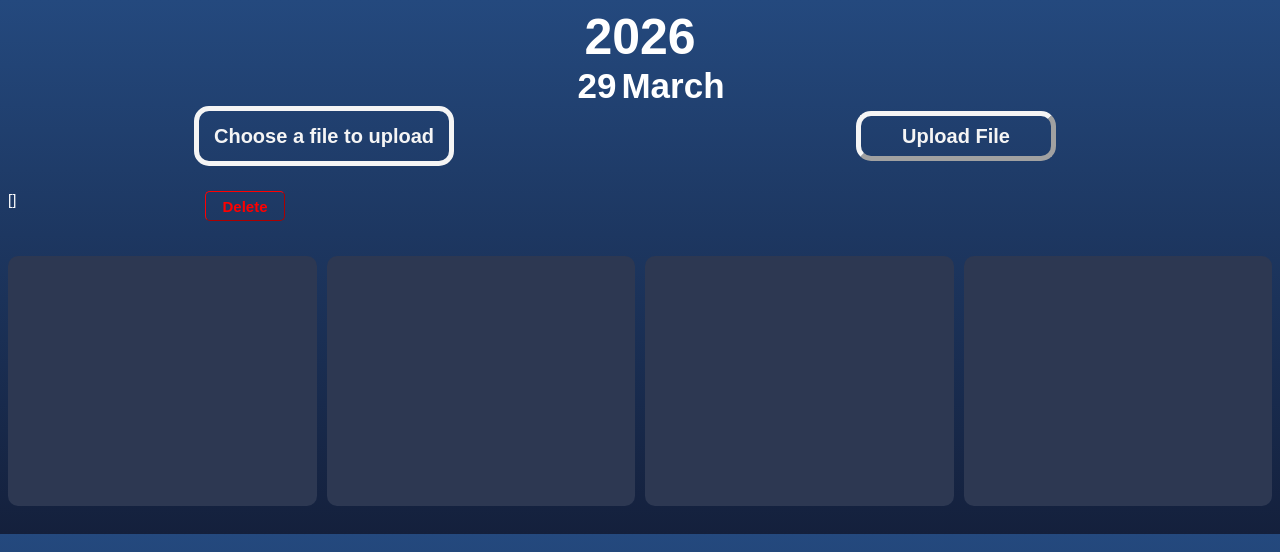
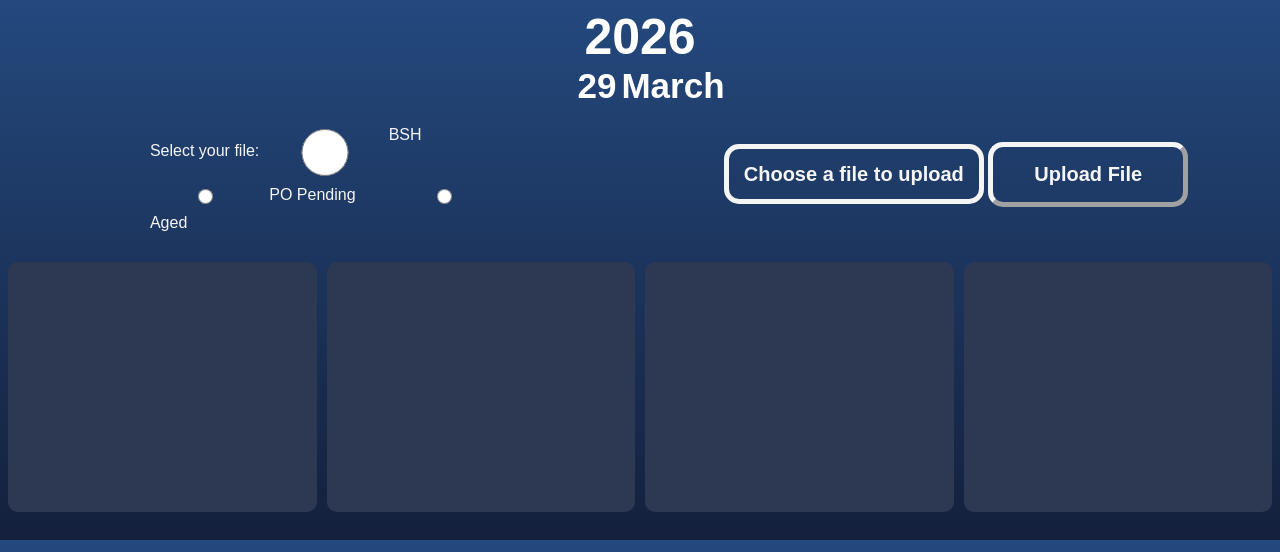
Before and after one commit to VyanPersad/Dashboard, a Flask app: page /uploadFile in a window 1280 px wide. Shown: the top 552 px of the page. Run offline with Flask 3, Linux system fonts and the light colour scheme.

Commit message:
Added more buttons

```diff
--- a/routes.py
+++ b/routes.py
@@ -79,12 +79,12 @@ def my_routes(app):
     @app.route('/uploadFile', methods=['GET', 'POST'])
     def uploadFile():
         year, day, month = date_File()
-        file_List = upload_File()
-        return render_template('uploadFile.html', year=year, day=day, month=month, fileList=file_List)
+        bsh_List, pop_List, aged_List = upload_File()
+        return render_template('uploadFile.html', year=year, day=day, month=month, bsh_List=bsh_List, pop_List=pop_List, aged_List=aged_List)
 
-    @app.route('/deleteFile/<file_Name>', methods=['POST'])
-    def deleteFile(file_Name):
-        delete_File(file_Name)
+    @app.route('/deleteFile/<folder>/<file_Name>', methods=['POST','GET'])
+    def deleteFile(folder,file_Name):
+        delete_File(folder, file_Name)
         return redirect(url_for('uploadFile'))
 
     @app.route('/viewEntries', methods=['GET', 'POST'])
--- a/static/css/button.css
+++ b/static/css/button.css
@@ -9,8 +9,26 @@
         border-radius: 15px;
         border-color: whitesmoke;
         border-width: 5px;
+        height: 65px;
+        width: 200px;
+    }
+    .custom-file-upload {
+        display: inline-block;
+        line-height: 50px;
+        text-align: center;
         height: 50px;
-        width: 200px;
+        width: 250px;
+        font-size: 20px;
+        font-weight: bold;
+        background-color: transparent;
+        color: whitesmoke;
+        text-align: center;
+        text-justify: auto;
+        margin-bottom: 10px;
+        border-radius: 15px;
+        border-style: solid;
+        border-color: whitesmoke;
+        border-width: 5px;
     }
     .Button:hover{
         background-color: whitesmoke;
@@ -29,6 +47,15 @@
         text-align: center;
     }
 
+    .check_box{
+        margin-top: 20px;
+        margin-bottom: 20px;
+        color: whitesmoke;
+        display: grid;
+        grid-template-columns: repeat(3, 1fr);
+        gap: 10px;
+    }
+
     #delButton{
         font-size: 15px;
         font-weight: bold;
--- a/static/css/upload.css
+++ b/static/css/upload.css
@@ -36,6 +36,14 @@ form{
         height: fit-content;
         display: grid;
         grid-template-columns: 10% 35% 10% 10% 10% 10%;
+    }
+    .row_B{
+        margin-top: 5px;
+        margin-bottom: 5px;
+        margin-left: 15px;
+        height: fit-content;
+        display: grid;
+        grid-template-columns: 45% 45%;
     }
     .col{
         font-size: 15px;
@@ -83,22 +91,3 @@ form{
         height: 50px;
         width: 200px;
     }
-
-.custom-file-upload {
-    display: inline-block;
-    line-height: 50px;
-    text-align: center;
-    height: 50px;
-    width: 250px;
-    font-size: 20px;
-    font-weight: bold;
-    background-color: transparent;
-    color: whitesmoke;
-    text-align: center;
-    text-justify: auto;
-    margin-bottom: 10px;
-    border-radius: 15px;
-    border-style: solid;
-    border-color: whitesmoke;
-    border-width: 5px;
-}
--- a/templates/uploadFile.html
+++ b/templates/uploadFile.html
@@ -11,33 +11,65 @@
             </div>
         </div>
         <form action="/uploadFile" method="POST" enctype="multipart/form-data">
+            <div class="check_box">
+                <p>Select your file:</p>
+                <input type="radio" name="file_type" value="bsh" id="b"> <label for="b">BSH</label>
+                <input type="radio" name="file_type" value="pop" id="pp"> <label for="pp">PO Pending</label>
+                <input type="radio" name="file_type" value="aged" id="ag"> <label for="ag">Aged</label>
+            </div>
+            <div>
                 <input type="file" name="file" id ="Input" class="hidden-input">
                 <label for = "Input" id="Input" class="custom-file-upload">Choose a file to upload</label>
                 <button type="submit" class="Button" value="Upload" id="Button">Upload File</button>
+            </div>
         </form>
+        <div class="parent">
+            <div class="card">
                 <div class="result">
-            {% for file in fileList %}
-                <div class="row">
+                    {% for file in bsh_List %}
+                        <div class="row_B">
                             <div class="col">{{file}}</div>
-                    <form action="{{ url_for('deleteFile', file_Name=file) }}" method="POST">
+                            <form action="{{ url_for('deleteFile', folder='BSH', file_Name=file) }}" method="POST">
                                 <button type="submit" class="Button" id="delButton" onclick="return confirm('Delete this file permanently?')">Delete
                                 </button>
                             </form>
                         </div>
                     {% endfor %}
                 </div>
-
-        <div class="parent">
-            <div class="card"></div>
-            <div class="card"></div>
-            <div class="card"></div>
+            </div>
+            <div class="card">
+                <div class="result">
+                    {% for file in pop_List %}
+                        <div class="row_B">
+                            <div class="col">{{file}}</div>
+                            <form action="{{ url_for('deleteFile', folder='PO_Pending', file_Name=file) }}" method="POST">
+                                <button type="submit" class="Button" id="delButton" onclick="return confirm('Delete this file permanently?')">Delete
+                                </button>
+                            </form>
+                        </div>
+                    {% endfor %}
+                </div>
+            </div>
+            <div class="card">
+                <div class="result">
+                    {% for file in aged_List %}
+                        <div class="row_B">
+                            <div class="col">{{file}}</div>
+                            <form action="{{ url_for('deleteFile', folder='Aged', file_Name=file) }}" method="POST">
+                                <button type="submit" class="Button" id="delButton" onclick="return confirm('Delete this file permanently?')">Delete
+                                </button>
+                            </form>
+                        </div>
+                    {% endfor %}
+                </div>
+            </div>
             <div class="card"></div>
         </div>
     </body>
 </html>
 
 <!--
-This school also requires a bit of explanation specifically the path where we are using the HTML and the form action to set up A delete button for the delete route that was previously featured. In this instance form action calls for the URL of the delete file route this is basically the function that is applied on the delete file route located in the roads dot PY folder.
+This code also requires a bit of explanation specifically the path where we are using the HTML and the form action to set up A delete button for the delete route that was previously featured. In this instance form action calls for the URL of the delete file route this is basically the function that is applied on the delete file route located in the roads dot PY folder.
 
 The file name here specified refers to the path that has to be passed to the delete file function in the upload.py file. However the file variable refers to the file that is passed from the list specifically the file list So basically every file in the file list is referred to as file and when the specific delete button is clicked it passes the File name another 2 the delete _ function to be via the Os.removed function in Python.
 
--- a/upload.py
+++ b/upload.py
@@ -1,25 +1,44 @@
 from flask import request
+import os
 
-import os
+from matplotlib import category
+
+def select_file(uploadedFile, file_type):
+    if file_type == "bsh":
+        return os.path.join('uploads/BSH/', uploadedFile.filename)
+    elif file_type == "pop":
+        return os.path.join('uploads/PO_Pending/', uploadedFile.filename)
+    elif file_type == "aged":
+        return os.path.join('uploads/Aged/', uploadedFile.filename)
+
 def upload_File():
     filename = None
     if request.method == 'POST':
-        uploadedFile = request.files['file']
+        file_type = request.form.get("file_type")
+        uploadedFile = request.files.get("file")
         if uploadedFile:
-            file_path = os.path.join('uploads', uploadedFile.filename)
+            file_path = select_file(uploadedFile, file_type)
             uploadedFile.save(file_path)
-            filename = uploadedFile.filename
+            bsh_List = os.listdir('uploads/BSH')
+            pop_List = os.listdir('uploads/PO_Pending')
+            aged_List = os.listdir('uploads/Aged')
+    if os.path.exists('uploads'):
+        bsh_List = os.listdir('uploads/BSH')
+        pop_List = os.listdir('uploads/PO_Pending')
+        aged_List = os.listdir('uploads/Aged')
+    else:
+        bsh_List = []
+        pop_List = []
+        aged_List = []
+    return bsh_List, pop_List, aged_List
 
-            file_List = os.listdir('uploads')
-    if os.path.exists('uploads'):
-        file_List = os.listdir('uploads')
-    else:
-        file_List = []
-    return [file_List]
-
-def delete_File(file_Name):
-    file_path = os.path.join('uploads', file_Name)
+def delete_File(folder, file_Name):
+    file_path = os.path.join('uploads', folder, file_Name)
     if os.path.exists(file_path):
         os.remove(file_path)
 
 """So this bit of code requires a significant amount of explanation in the sense that it actually does a fair bit of work So the first thing it checks for is the far than when we have your button click with the request log method equal POST this checks if we had clicked into it it will automatically generate the file list of if I was located in the uplift directory However for facilitating a refresh the POST is not always generated but rather in GET As such we have the if else statements blue to cater to that so for instance if once the folder exists and they files within the directory it automatically populates the file list other than that it generates a null or empty file list which allows for a value to be passed to the return for a function which avoids the error of the file list being null but rather an empty or or list."""
+
+def filepath(file_Name):
+    file_path = os.path.join('uploads', file_Name)
+    return file_path
```
Also changed, not shown: 3 other files. Lines whose indentation alone changed are shown as unchanged.
